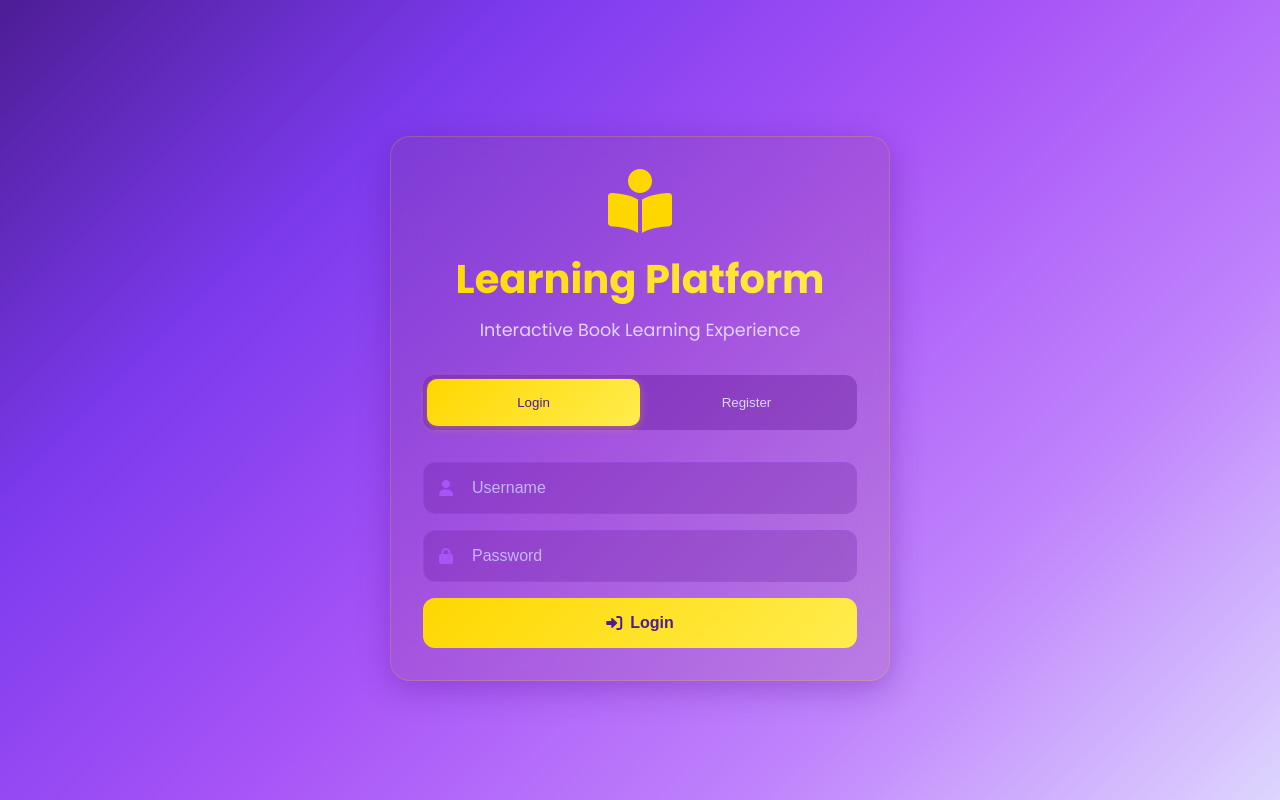
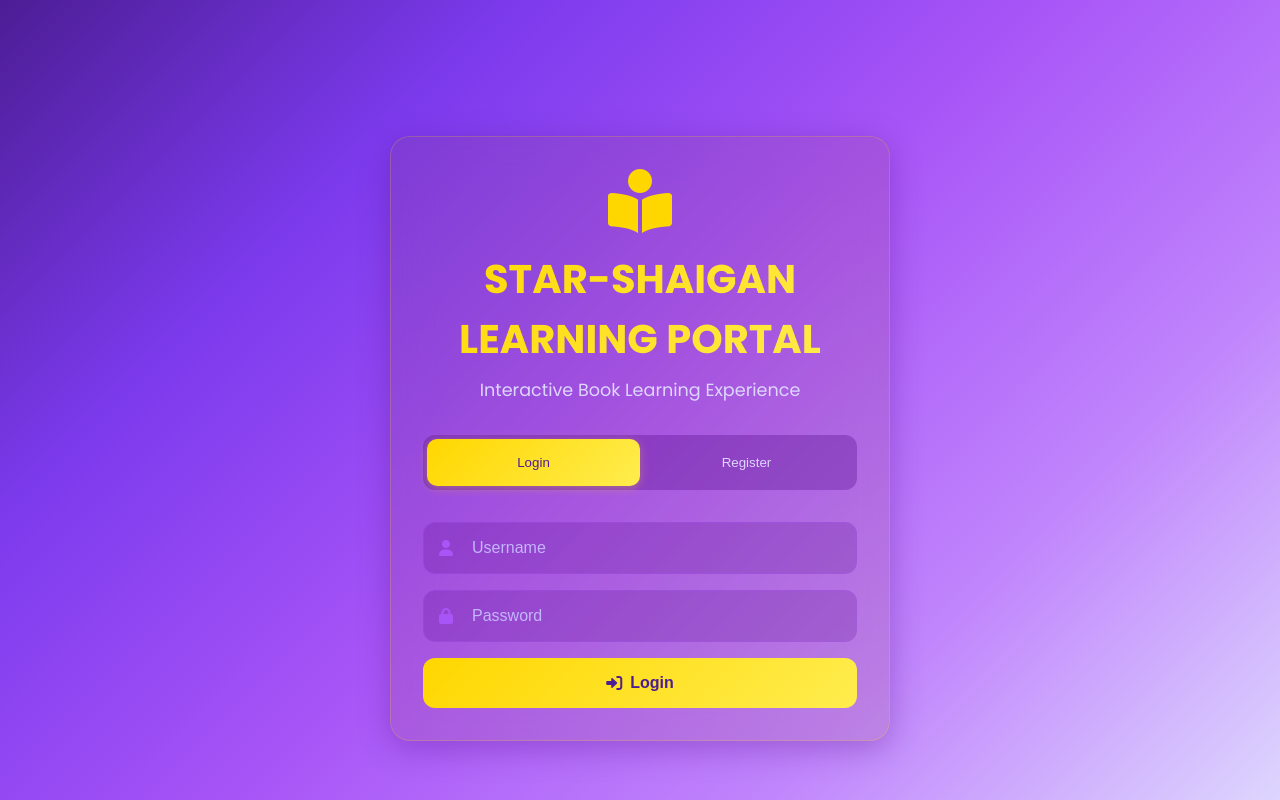
Before and after one commit to Zubair2524/30-July-STAR-LMS, a React app: page index.html in a window 1280 px wide. Built offline with nearby package versions, Linux system fonts and the light colour scheme.

Commit message:
index.html

```diff
--- a/index.html
+++ b/index.html
@@ -46,7 +46,7 @@
             <div class="glass-card login-card">
                 <div class="login-header">
                     <i class="fas fa-book-reader"></i>
-                    <h1>Learning Platform</h1>
+                    <h1>STAR-SHAIGAN LEARNING PORTAL</h1>
                     <p>Interactive Book Learning Experience</p>
                 </div>
                 <div class="login-tabs">
```
